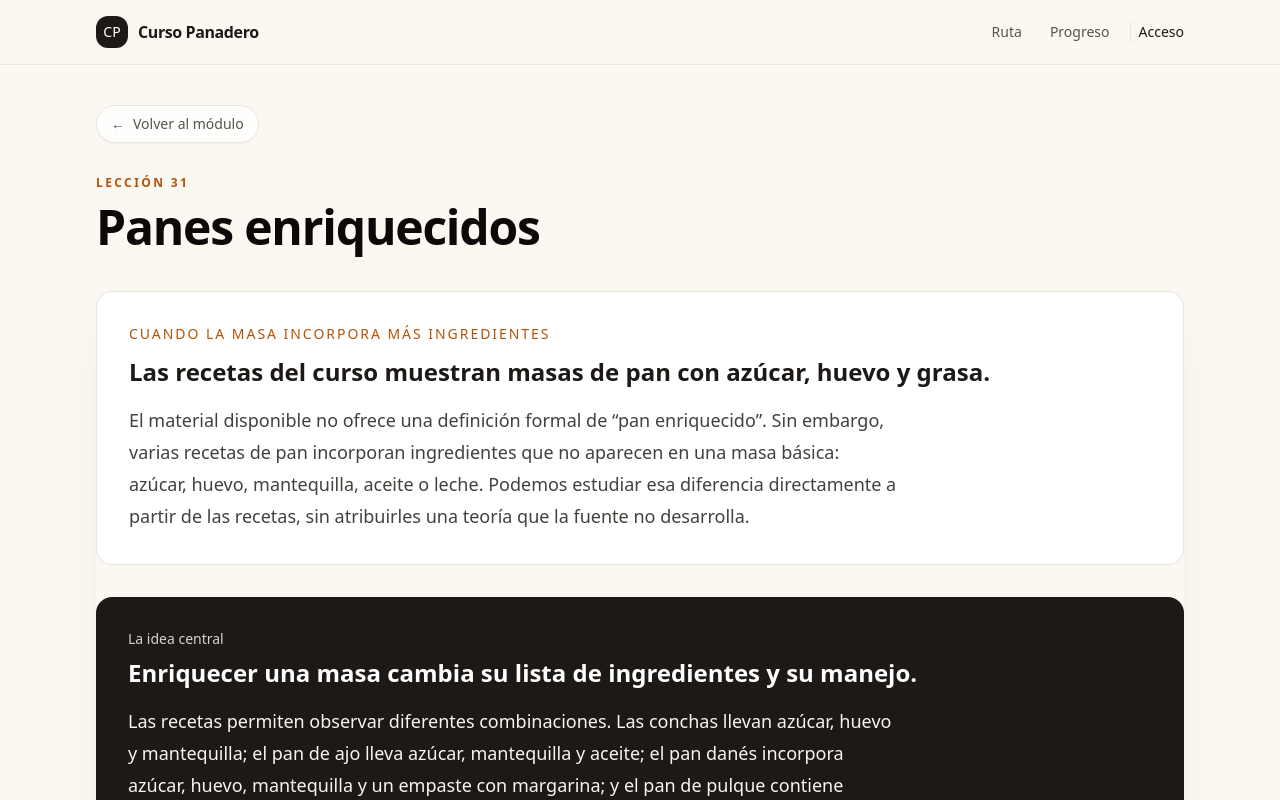
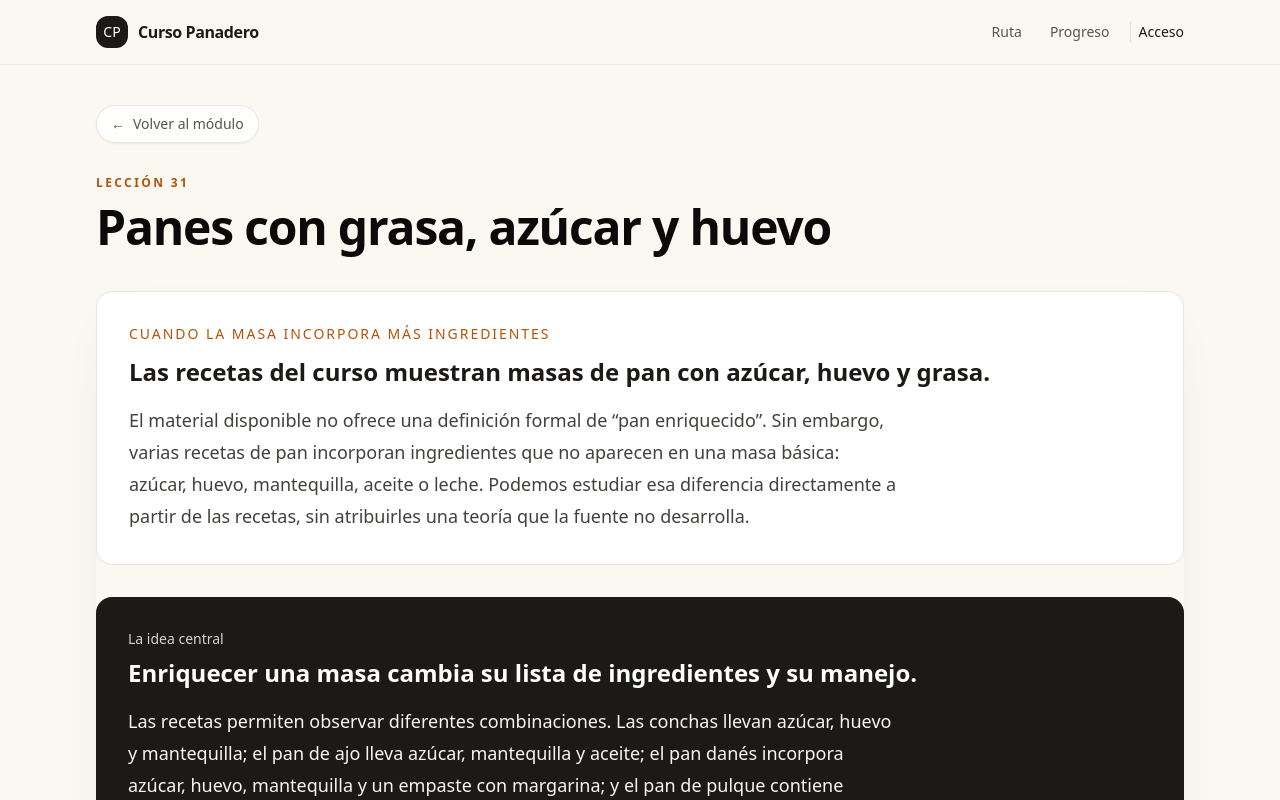
Before and after one commit to Drworm82/CursoPanadero, a Next.js app: page /leccion-panes-enriquecidos in a window 1280 px wide. Shown: the top 800 px of the page. Built offline with nearby package versions, Linux system fonts and the light colour scheme; no server answers.

Commit message:
Clarify enriched breads framing

```diff
--- a/pages/leccion-panes-enriquecidos.js
+++ b/pages/leccion-panes-enriquecidos.js
@@ -4,7 +4,7 @@ export default function LessonThirtyOnePage() {
   return (
     <CourseShell
       eyebrow="Lección 31"
-      title="Panes enriquecidos"
+      title="Panes con grasa, azúcar y huevo"
       backHref="/modulo-4"
       backLabel="Volver al módulo"
     >
```
